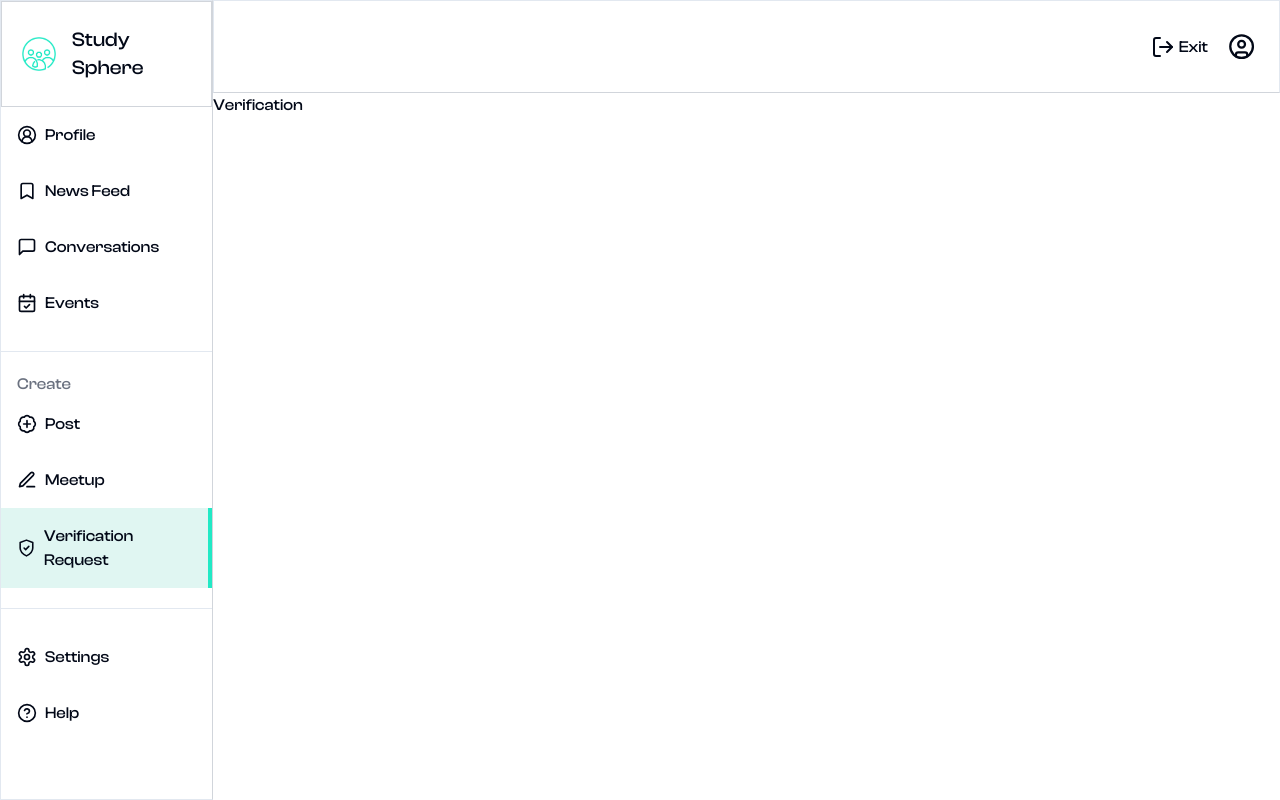
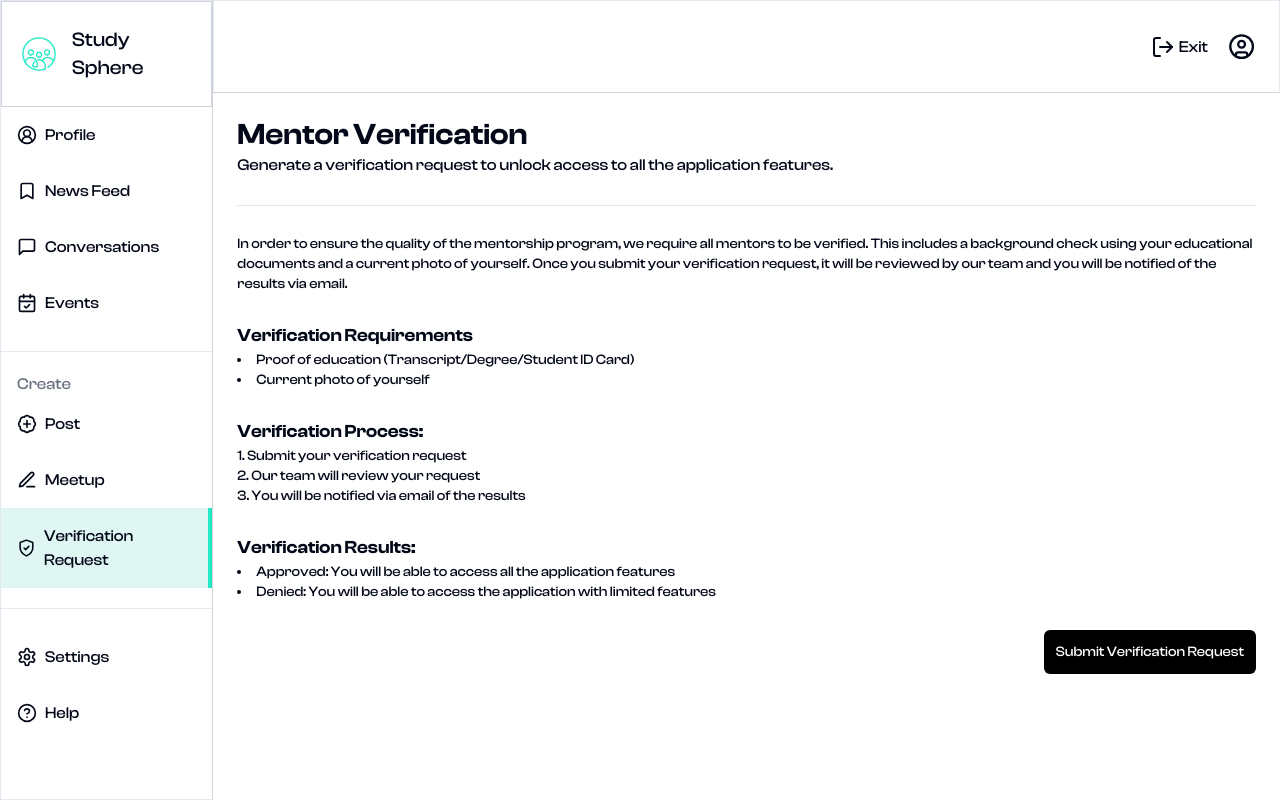
Before and after one commit to YamalAli770/studysphere-frontend, a Next.js app: page /dashboard/create/verification in a window 1280 px wide. Built offline with nearby package versions, Linux system fonts and the light colour scheme.

Commit message:
created mentor verification page

```diff
--- a/app/(routes)/(without-nav-footer)/dashboard/(routes)/create/(routes)/verification/page.tsx
+++ b/app/(routes)/(without-nav-footer)/dashboard/(routes)/create/(routes)/verification/page.tsx
@@ -1,7 +1,80 @@
-import React from 'react'
+import { Separator } from '@/components/ui/separator';
+import { Dialog, DialogContent, DialogHeader, DialogFooter, DialogTitle, DialogTrigger } from '@/components/ui/dialog';
+import { Loader2, UploadCloudIcon } from 'lucide-react';
+import { Button } from '@/components/ui/button';
 
 export default function Verification() {
   return (
-    <div>Verification</div>
+    <div className="p-6">
+      <div className="flex flex-col gap-7">
+        {/* Top */}
+        <section>
+          <h1 className="text-3xl font-semibold">Mentor Verification</h1>
+          <p>Generate a verification request to unlock access to all the application features.</p>
+        </section>
+        <Separator />
+        {/* Bottom */}
+        <section className='flex flex-col gap-7'>
+          <p className='text-sm'>
+            In order to ensure the quality of the mentorship program, we require all mentors to be verified. This
+            includes a background check using your educational documents and a current photo of yourself. Once you
+            submit your verification request, it will be reviewed by our team and you will be notified of the results
+            via email.
+          </p>
+          <div>
+            <h3 className='font-semibold text-lg'>Verification Requirements</h3>
+            <ul className="list-disc list-inside text-sm">
+              <li>Proof of education (Transcript/Degree/Student ID Card)</li>
+              <li>Current photo of yourself</li>
+            </ul>
+          </div>
+          <div>
+            <h3 className='font-semibold text-lg'>Verification Process:</h3>
+            <ol className="list-decimal list-inside text-sm">
+              <li>Submit your verification request</li>
+              <li>Our team will review your request</li>
+              <li>You will be notified via email of the results</li>
+            </ol>
+          </div>
+          <div>
+            <h3 className='font-semibold text-lg'>Verification Results:</h3>
+            <ul className="list-disc list-inside text-sm">
+              <li>Approved: You will be able to access all the application features</li>
+              <li>Denied: You will be able to access the application with limited features</li>
+            </ul>
+          </div>
+          <div className="flex justify-end">
+            <Dialog>
+              <DialogTrigger className='bg-black text-white p-3 rounded-md text-sm'>
+                Submit Verification Request
+              </DialogTrigger>
+              <DialogContent>
+                <DialogHeader>
+                  <DialogTitle className='font-medium flex items-center gap-2'>
+                    {/* <span className='flex items-center gap-2 text-sm'>0/2 <Loader2 size="20" /></span> */}
+                    <h2>Upload Files</h2>
+                  </DialogTitle>
+                </DialogHeader>
+                <Separator />
+                <div className='w-full border border-secondary bg-modal p-2 border-dashed flex flex-col gap-2 justify-center items-center rounded-md h-32'>
+                  <UploadCloudIcon size={40} className='text-modal' />
+                  <p className='flex items-center gap-1'>Drag and drop file or <span className='text-gray-500 cursor-pointer'>select file</span></p>
+                </div>
+                <div className='flex justify-between text-sm text-gray-500'>
+                  <p>Supported Formats: pdf, jpg, png</p>
+                  <p>Maximum File Size: 10MB</p>
+                </div>
+                <Separator className='my-2' />
+                <DialogFooter>
+                  <div className='flex justify-end'>
+                    <Button >Submit</Button>
+                  </div>
+                </DialogFooter>
+              </DialogContent>
+            </Dialog>
+          </div>
+        </section>
+      </div>
+    </div>
   )
 }
--- a/tailwind.config.js
+++ b/tailwind.config.js
@@ -82,13 +82,15 @@ module.exports = {
         "secondary-text": "#737373",
         "accent-text": "#2dd4be",
         "accent-text-dark": "#115e59",
-        "accent": "#27A68F"
+        "accent": "#27A68F",
+        "modal": "#21e9c5"
       },
       backgroundColor: {
         "primary-bg": "#fff",
         "secondary-bg": "#21e9c5",
         "ternary-bg": "#094044",
-        "accent": "#E0F6F2"
+        "accent": "#E0F6F2",
+        "modal": "#c8e8e2"
       },
       width: {
         "testimony": "30rem",
```
